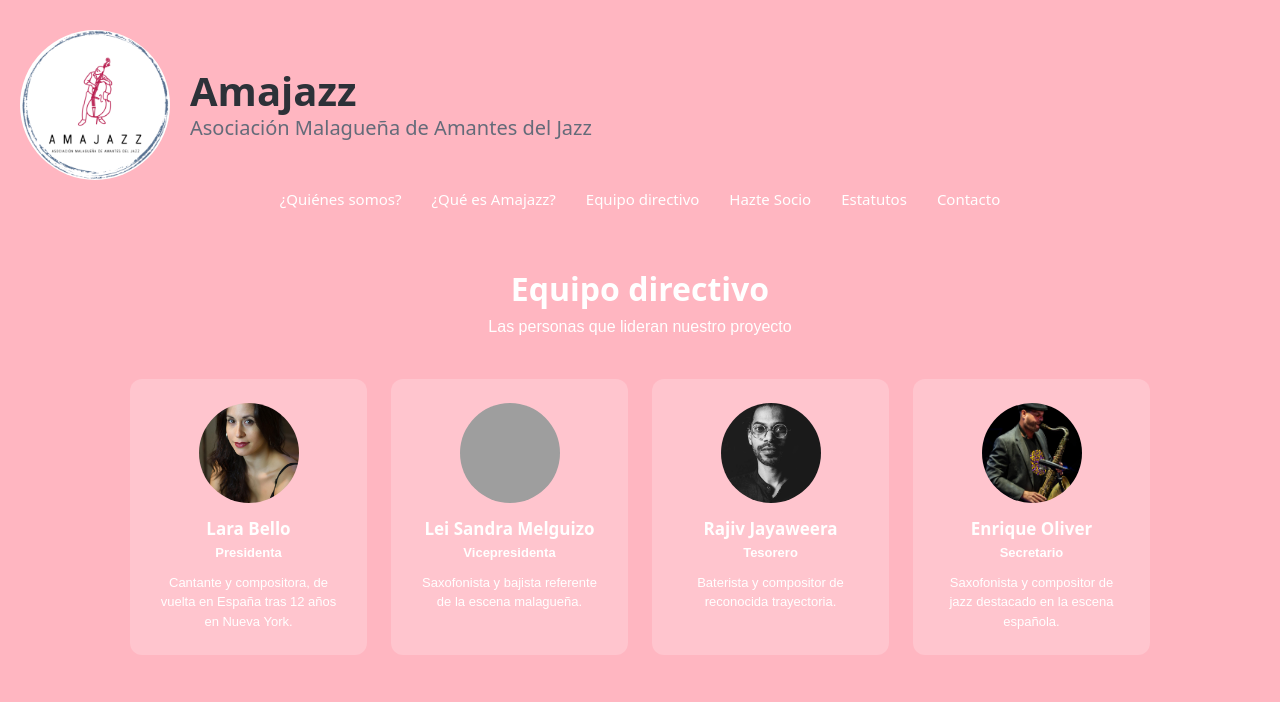
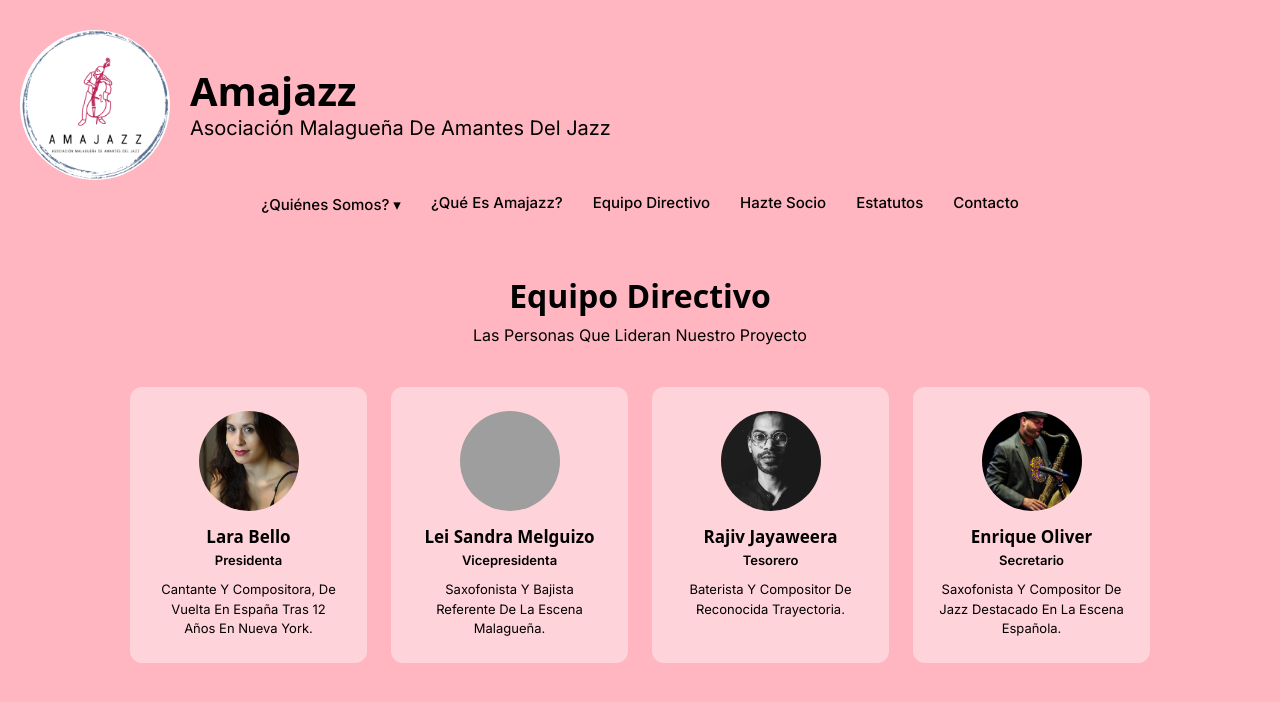
Before and after one commit to amajazzmalaga/bio, a plain HTML site: page equipo.html in a window 1280 px wide. Drawn offline with nearby package versions, Linux system fonts and the light colour scheme; grey boxes are pictures that could not be loaded.

Commit message:
Actualizo equipo.html con Inter y color negro

```diff
--- a/equipo.html
+++ b/equipo.html
@@ -5,87 +5,45 @@
     <title>Equipo directivo – Amajazz</title>
     <link rel="stylesheet" href="https://cdn.jsdelivr.net/npm/@picocss/pico@2/css/pico.css" />
     <link rel="icon" href="./favicon.ico" />
+    <link href="https://fonts.googleapis.com/css2?family=Inter:wght@400;500;600;700&display=swap" rel="stylesheet" />
     <style>
       html { scroll-behavior: smooth; }
-      html, body { margin: 0; padding: 0; background-color: #ffb6c1; color: #fff; }
+      html, body {
+        margin: 0;
+        padding: 0;
+        background-color: #ffb6c1;
+        color: #000 !important;
+        font-family: 'Inter', sans-serif;
+        text-transform: capitalize;
+      }
+      * { color: #000 !important; font-family: 'Inter', sans-serif; }
       .container { max-width: 100%; }
 
-      .header {
-        display: flex;
-        gap: 1rem;
-        align-items: center;
-        padding: 0.5rem 1rem 0.2rem 1rem;
-      }
-      .header > img {
-        width: 150px;
-        height: 150px;
-        border-radius: 1000px;
-        object-fit: cover;
-      }
+      .header { display: flex; gap: 1rem; align-items: center; padding: 0.5rem 1rem 0.2rem 1rem; }
+      .header > img { width: 150px; height: 150px; border-radius: 1000px; object-fit: cover; }
       .header > hgroup { margin: 0; }
 
-      .links {
-        display: flex;
-        justify-content: center;
-        gap: 1.5rem;
-        margin-top: 0.2rem;
-        flex-wrap: wrap;
-        margin-bottom: 1rem;
-      }
-      .links > a {
-        text-decoration: none;
-        color: #fff;
-        font-size: 15px;
-        font-weight: 500;
-        transition: all 0.3s ease;
-      }
-      .links > a:hover {
-        background-color: rgba(255, 255, 255, 0.3);
-        padding: 0.2rem 0.5rem;
-        border-radius: 0.5rem;
-      }
+      .links { display: flex; justify-content: center; gap: 1.5rem; margin-top: 0.2rem; flex-wrap: wrap; margin-bottom: 1rem; align-items: center; }
+      .links > a { text-decoration: none; color: #000 !important; font-size: 15px; font-weight: 500; transition: all 0.3s ease; }
+      .links > a:hover { font-weight: 700; background-color: rgba(255,255,255,0.3); padding: 0.2rem 0.5rem; border-radius: 0.5rem; }
 
-      .contenido {
-        padding: 40px;
-        max-width: 1100px;
-        margin: 0 auto;
-        font-family: sans-serif;
-      }
-      .contenido h2 {
-        font-size: 32px;
-        font-weight: 600;
-        color: #fff;
-        text-align: center;
-        margin-bottom: 8px;
-      }
-      .contenido p.subtitulo {
-        font-size: 16px;
-        color: #fff;
-        text-align: center;
-        margin-bottom: 40px;
-      }
+      .dropdown { position: relative; }
+      .dropdown > span { color: #000 !important; font-size: 15px; font-weight: 500; cursor: pointer; }
+      .dropdown-menu { display: none; position: absolute; top: 110%; left: 0; background: #fff; border-radius: 8px; min-width: 200px; box-shadow: 0 4px 12px rgba(0,0,0,0.15); z-index: 100; overflow: hidden; }
+      .dropdown-menu a { display: block; padding: 12px 16px; color: #000 !important; font-size: 14px; text-decoration: none; border-bottom: 1px solid #f0f0f0; }
+      .dropdown-menu a:hover { background: #f9f0f0; color: #c0626b !important; font-weight: 600; }
+      .dropdown:hover .dropdown-menu { display: block; }
 
-      .team-grid {
-        display: grid;
-        grid-template-columns: repeat(auto-fit, minmax(220px, 1fr));
-        gap: 24px;
-      }
-      .member-card {
-        background: rgba(255,255,255,0.2);
-        border-radius: 12px;
-        padding: 24px;
-        text-align: center;
-      }
-      .member-card img {
-        width: 100px;
-        height: 100px;
-        border-radius: 50%;
-        object-fit: cover;
-        margin-bottom: 16px;
-      }
-      .member-card h3 { font-size: 17px; font-weight: 600; color: #fff; margin: 0 0 4px; }
-      .member-card .cargo { font-size: 13px; color: #fff; font-weight: 600; margin: 0 0 10px; }
-      .member-card .desc { font-size: 13px; color: #fff; line-height: 1.5; margin: 0; }
+      .contenido { padding: 40px; max-width: 1100px; margin: 0 auto; }
+      .contenido h2 { font-size: 32px; font-weight: 600; text-align: center; margin-bottom: 8px; }
+      .contenido p.subtitulo { font-size: 16px; text-align: center; margin-bottom: 40px; }
+
+      .team-grid { display: grid; grid-template-columns: repeat(auto-fit, minmax(220px, 1fr)); gap: 24px; }
+      .member-card { background: rgba(255,255,255,0.4); border-radius: 12px; padding: 24px; text-align: center; }
+      .member-card img { width: 100px; height: 100px; border-radius: 50%; object-fit: cover; margin-bottom: 16px; }
+      .member-card h3 { font-size: 17px; font-weight: 600; margin: 0 0 4px; }
+      .member-card .cargo { font-size: 13px; font-weight: 600; margin: 0 0 10px; }
+      .member-card .desc { font-size: 13px; line-height: 1.5; margin: 0; }
     </style>
   </head>
   <body>
@@ -94,22 +52,28 @@
         <img src="./amajazz.png" alt="Amajazz logo" />
         <hgroup>
           <h1>Amajazz</h1>
-          <p>Asociación Malagueña de Amantes del Jazz</p>
+          <p>Asociación Malagueña De Amantes Del Jazz</p>
         </hgroup>
       </header>
 
       <nav class="links">
-        <a href="index.html">¿Quiénes somos?</a>
-        <a href="index.html#que-es-amajazz">¿Qué es Amajazz?</a>
-        <a href="equipo.html">Equipo directivo</a>
+        <div class="dropdown">
+          <span>¿Quiénes Somos? ▾</span>
+          <div class="dropdown-menu">
+            <a href="conocenos.html">Conócenos</a>
+            <a href="actividades.html">Nuestras Actividades</a>
+          </div>
+        </div>
+        <a href="index.html#que-es-amajazz">¿Qué Es Amajazz?</a>
+        <a href="equipo.html">Equipo Directivo</a>
         <a href="index.html#hazte-socio">Hazte Socio</a>
         <a href="./ESTATUTOS%20AMAJAZZ.pdf" target="_blank">Estatutos</a>
         <a href="mailto:amajazzmalaga@gmail.com">Contacto</a>
       </nav>
 
       <div class="contenido">
-        <h2>Equipo directivo</h2>
-        <p class="subtitulo">Las personas que lideran nuestro proyecto</p>
+        <h2>Equipo Directivo</h2>
+        <p class="subtitulo">Las Personas Que Lideran Nuestro Proyecto</p>
 
         <div class="team-grid">
 
```
